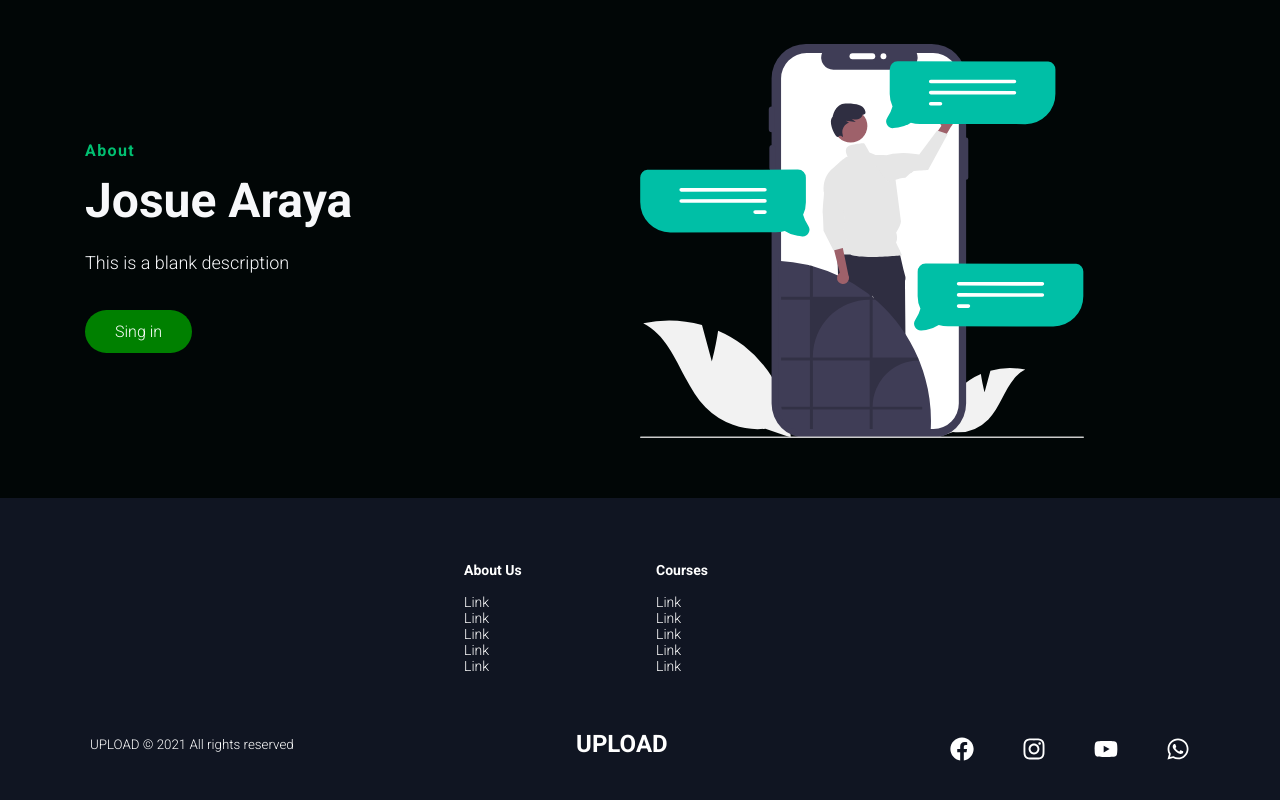
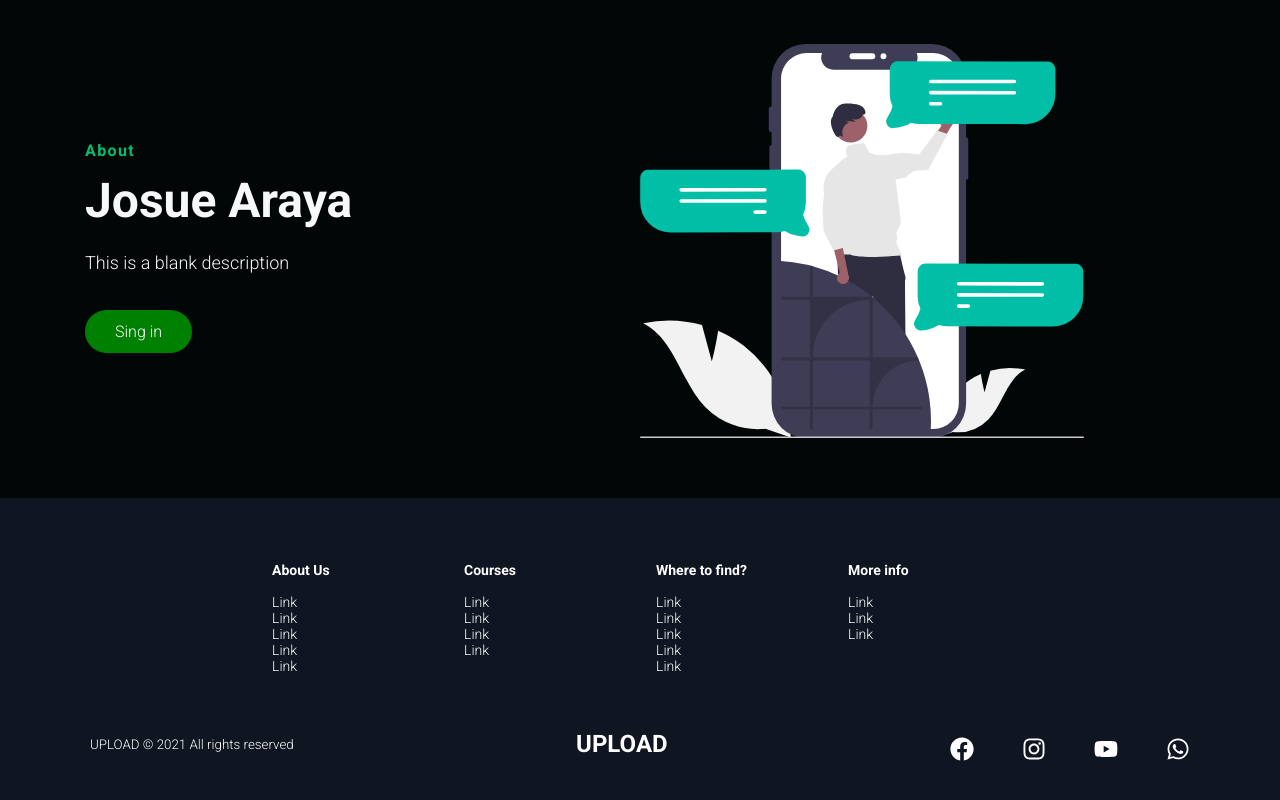
Before and after one commit to Guitarrunner/UploadPage, a React (Create React App) app: page / in a window 1280 px wide. Shown: the part 2162-2962 px from the top of the page. Built offline with nearby package versions, Linux system fonts and the light colour scheme.

Commit message:
[UPDATE] Few tries to improve button, not done yet

```diff
--- a/package.json
+++ b/package.json
@@ -46,6 +46,7 @@
     ]
   },
   "devDependencies": {
+    "@types/jquery": "^3.5.10",
     "@types/react-scroll": "^1.8.3",
     "@types/styled-components": "^5.1.17",
     "fa-icons": "^0.2.0",
--- a/src/App.scss
+++ b/src/App.scss
@@ -14,54 +14,6 @@
   --color-black-3: #444;
   --speed-normal: 0.5s;
   --speed-fast: 0.8s;
-}
-.al {
-  position: fixed;
-  top: 85vh;
-  right: 5vw;
-  width: 15vw;
-  height: 7vh;
-  margin: 20px;
-  line-height: 110%;
-  letter-spacing: 2px;
-  background-color: rgb(70, 148, 226);
-  align-items: center;
-  text-decoration: none;
-  text-transform: uppercase;
-  text-align: center;
-  color: var(--color-white);
-  trasnition: var(--speed-normal);
-  border: 1px solid var(--color-red);
-
-  &:hover {
-    border: 1px solid transparent;
-    background: var(--color-red) url(https://i.postimg.cc/wBXGXbWN/pixel.png); // 360px x 1080px
-    transition-delay: 0.8s;
-    background-size: 180px;
-    animation: animate var(--speed-fast) steps(8) forwards;
-  }
-  &:last-of-type {
-    border: 1px solid var(--color-purple);
-    &:hover {
-      background: var(--color-purple)
-        url(https://i.postimg.cc/FzBWFtKM/pixel2.png); // 360px x 1080px
-    }
-  }
-}
-@media (max-width: 768px) {
-  .al {
-    width: 25vw;
-    height: 10vw;
-  }
-}
-
-@keyframes animate {
-  0% {
-    background-position-y: 0;
-  }
-  100% {
-    background-position-y: -480px;
-  }
 }
 
 /////////////////////////////
--- a/src/components/Buttonclass/ButtonclassElements.tsx
+++ b/src/components/Buttonclass/ButtonclassElements.tsx
@@ -38,7 +38,7 @@ export const Buttonn = styled.button<Props>`
     }
   }
 }
-@media (max-width: 768px) {
+@media screen and (max-width: 768px) {
   .al {
     width: 25vw;
     height: 10vw;
--- a/src/components/Footer/index.tsx
+++ b/src/components/Footer/index.tsx
@@ -34,6 +34,19 @@ const Footer = () => {
                 <FooterLinkTitle>Courses</FooterLinkTitle>
                 <FooterLink to="/sigin">Link</FooterLink>
                 <FooterLink to="/sigin">Link</FooterLink>
+                <FooterLink to="/sigin">Link</FooterLink>
+                <FooterLink to="/sigin">Link</FooterLink>
+              </FooterLinkItems>
+              <FooterLinkItems>
+                <FooterLinkTitle>Where to find?</FooterLinkTitle>
+                <FooterLink to="/sigin">Link</FooterLink>
+                <FooterLink to="/sigin">Link</FooterLink>
+                <FooterLink to="/sigin">Link</FooterLink>
+                <FooterLink to="/sigin">Link</FooterLink>
+                <FooterLink to="/sigin">Link</FooterLink>
+              </FooterLinkItems>
+              <FooterLinkItems>
+                <FooterLinkTitle>More info</FooterLinkTitle>
                 <FooterLink to="/sigin">Link</FooterLink>
                 <FooterLink to="/sigin">Link</FooterLink>
                 <FooterLink to="/sigin">Link</FooterLink>
```
Also changed, not shown: 1 other file (tests, documents, lock files or other folders).
